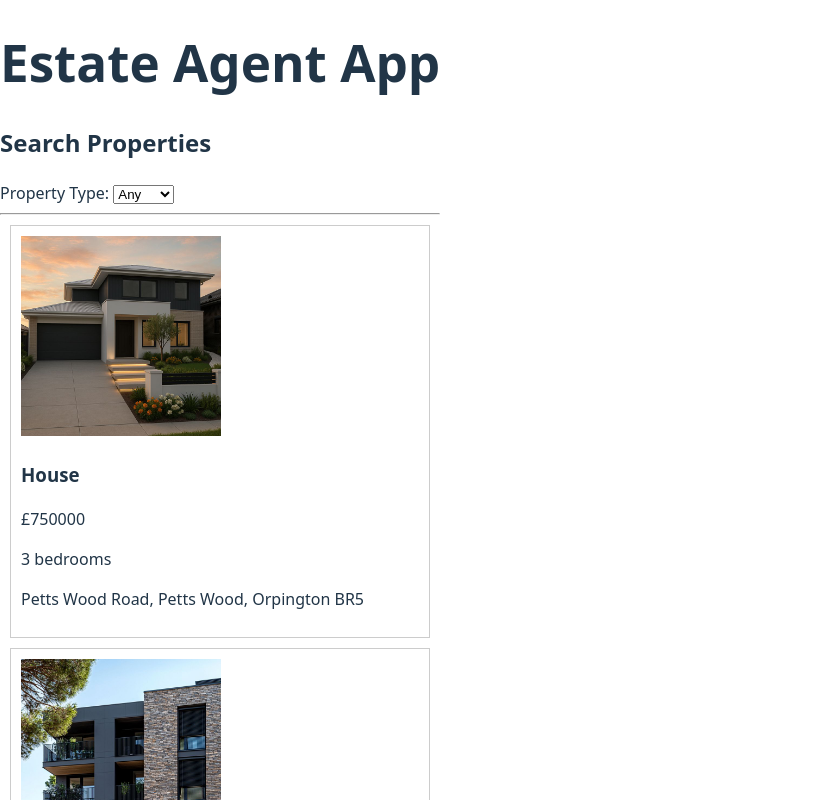
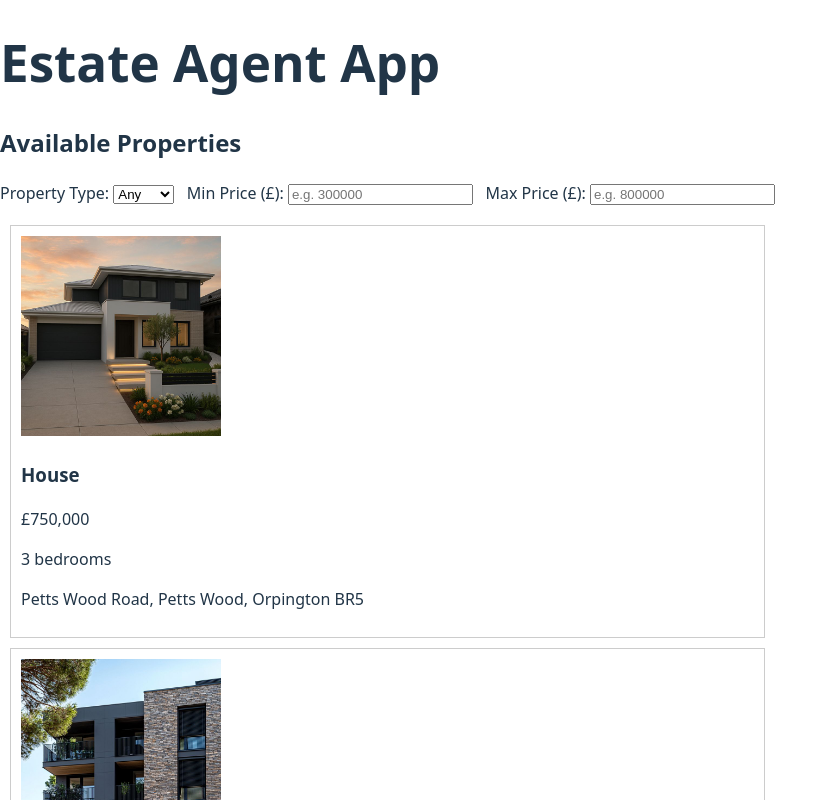
Before and after one commit to Dewmini24/estate-agent-react-app, a React (Vite) app: page / in a window 1280 px wide. Shown: the top 800 px of the page, without its empty margins (0-838 px from the left). Built offline with nearby package versions, Linux system fonts and the light colour scheme.

Commit message:
Add min and max price filters to search page

```diff
--- a/src/pages/SearchPage.jsx
+++ b/src/pages/SearchPage.jsx
@@ -3,17 +3,34 @@ import propertiesData from "../data/properties.json";
 
 function SearchPage() {
   const [typeFilter, setTypeFilter] = useState("any");
+  const [minPrice, setMinPrice] = useState("");
+  const [maxPrice, setMaxPrice] = useState("");
 
   const filteredProperties = propertiesData.properties.filter((property) => {
-    if (typeFilter === "any") return true;
-    return property.type.toLowerCase() === typeFilter;
+    // Type filter
+    if (typeFilter !== "any" && property.type.toLowerCase() !== typeFilter) {
+      return false;
+    }
+
+    // Min price filter
+    if (minPrice && property.price < Number(minPrice)) {
+      return false;
+    }
+
+    // Max price filter
+    if (maxPrice && property.price > Number(maxPrice)) {
+      return false;
+    }
+
+    return true;
   });
 
   return (
     <div>
-      <h2>Search Properties</h2>
+      <h2>Available Properties</h2>
 
-      {/* Property Type Filter */}
+      {/* Filters */}
+      <div style={{ marginBottom: "20px" }}>
         <label>
           Property Type:&nbsp;
           <select value={typeFilter} onChange={(e) => setTypeFilter(e.target.value)}>
@@ -23,8 +40,32 @@ function SearchPage() {
           </select>
         </label>
 
-      <hr />
+        &nbsp;&nbsp;&nbsp;
 
+        <label>
+          Min Price (£):&nbsp;
+          <input
+            type="number"
+            value={minPrice}
+            onChange={(e) => setMinPrice(e.target.value)}
+            placeholder="e.g. 300000"
+          />
+        </label>
+
+        &nbsp;&nbsp;&nbsp;
+
+        <label>
+          Max Price (£):&nbsp;
+          <input
+            type="number"
+            value={maxPrice}
+            onChange={(e) => setMaxPrice(e.target.value)}
+            placeholder="e.g. 800000"
+          />
+        </label>
+      </div>
+
+      {/* Property list */}
       {filteredProperties.map((property) => (
         <div
           key={property.id}
@@ -36,11 +77,15 @@ function SearchPage() {
             style={{ width: "200px" }}
           />
           <h3>{property.type}</h3>
-          <p>£{property.price}</p>
+          <p>£{property.price.toLocaleString()}</p>
           <p>{property.bedrooms} bedrooms</p>
           <p>{property.location}</p>
         </div>
       ))}
+
+      {filteredProperties.length === 0 && (
+        <p>No properties match your price range.</p>
+      )}
     </div>
   );
 }
```
Lines whose indentation alone changed are shown as unchanged.
